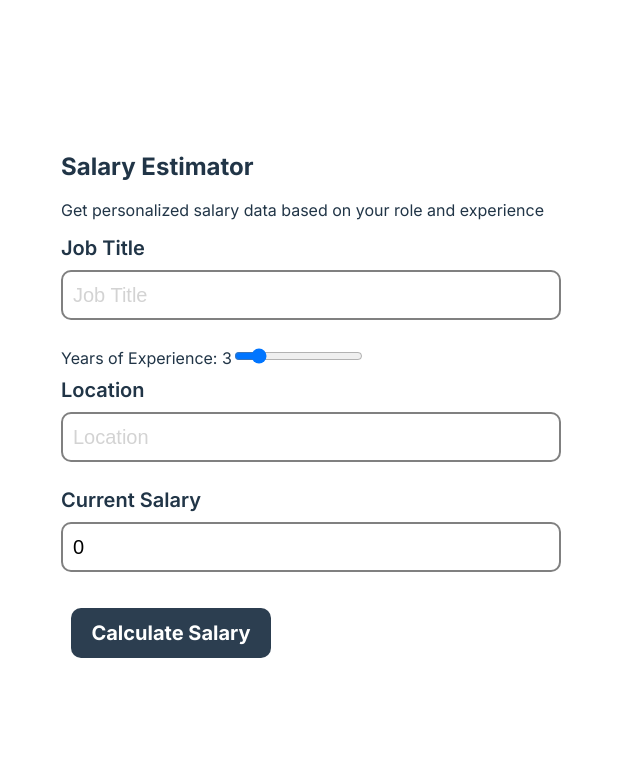
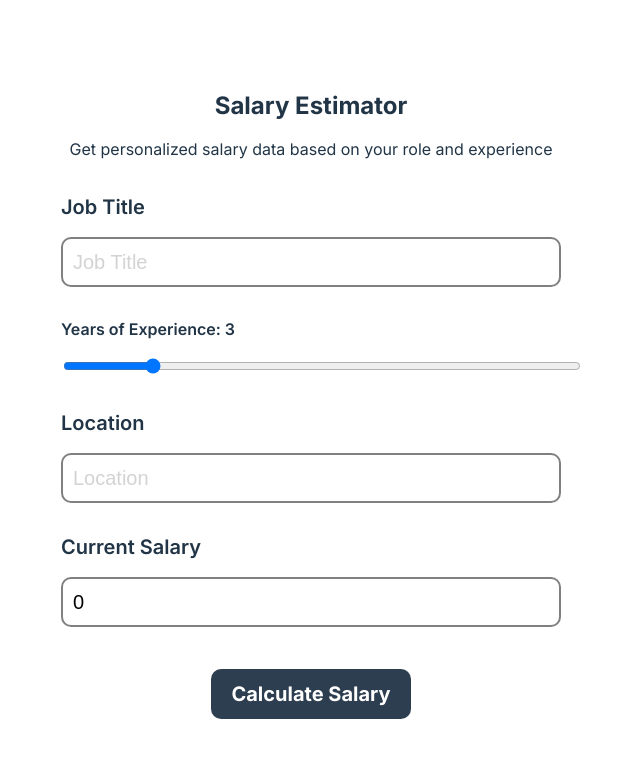
Before and after one commit to Hussein-Abdallah0/CareerForgeAI, a React (Vite) app in the folder frontend/: page /salary/form in a window 1280 px wide. Shown: the top 758 px of the page, without its empty margins (329-969 px from the left). Built offline with nearby package versions, Linux system fonts and the light colour scheme.

Commit message:
Finish styling salary form page

```diff
--- a/frontend/src/pages/Salary/SalaryForm/styles.css
+++ b/frontend/src/pages/Salary/SalaryForm/styles.css
@@ -0,0 +1,38 @@
+.salary-container {
+  display: flex;
+  flex-direction: column;
+  align-items: center;
+  justify-content: center;
+  min-height: 100vh;
+}
+
+.salary-form,
+.salary-results {
+  max-width: 800px;
+  margin: 2rem auto;
+  padding: 0 1rem;
+  text-align: center;
+}
+
+.salary-form p {
+  padding-bottom: 20px;
+}
+
+.form-group {
+  margin-bottom: 1.5rem;
+  text-align: left;
+}
+
+.form-group label {
+  display: block;
+  margin-bottom: 0.5rem;
+  font-weight: 600;
+}
+
+.form-group select,
+.form-group input[type="range"] {
+  width: 100%;
+  padding: 0.5rem;
+  border: 1px solid #ddd;
+  border-radius: 4px;
+}
```
